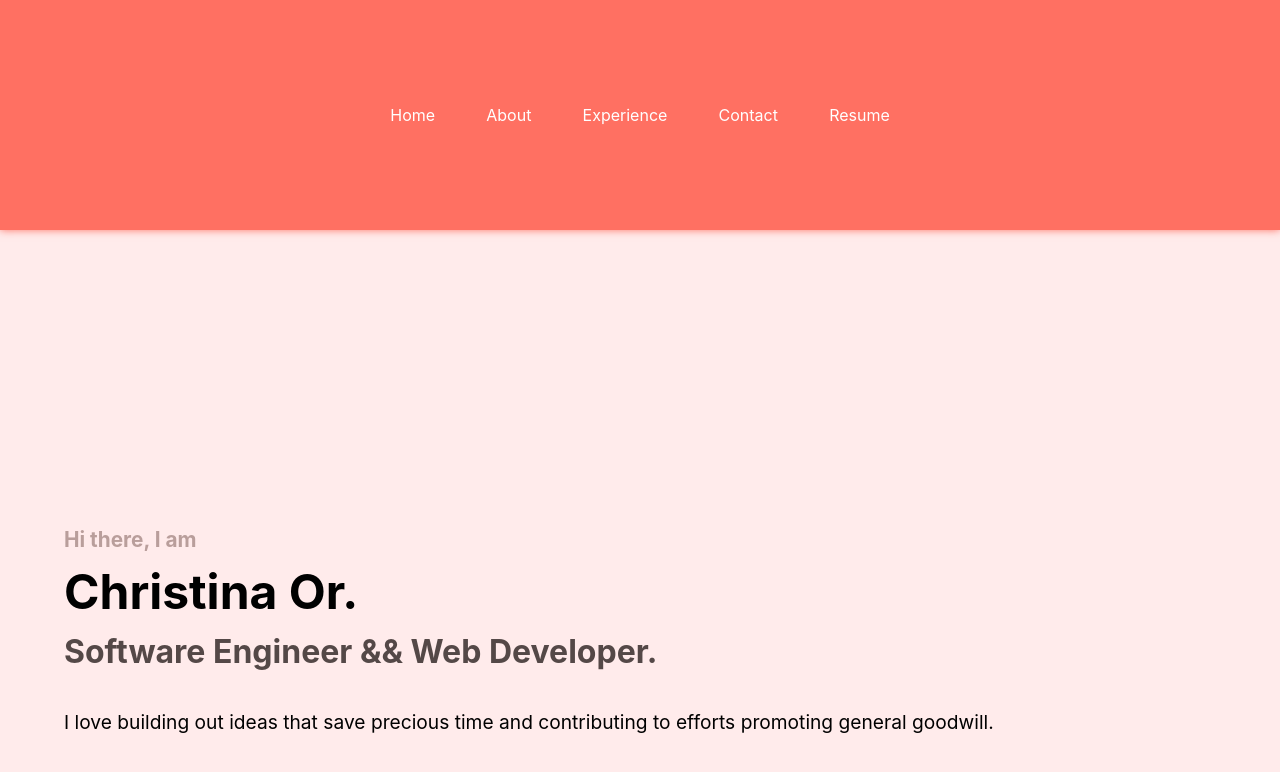
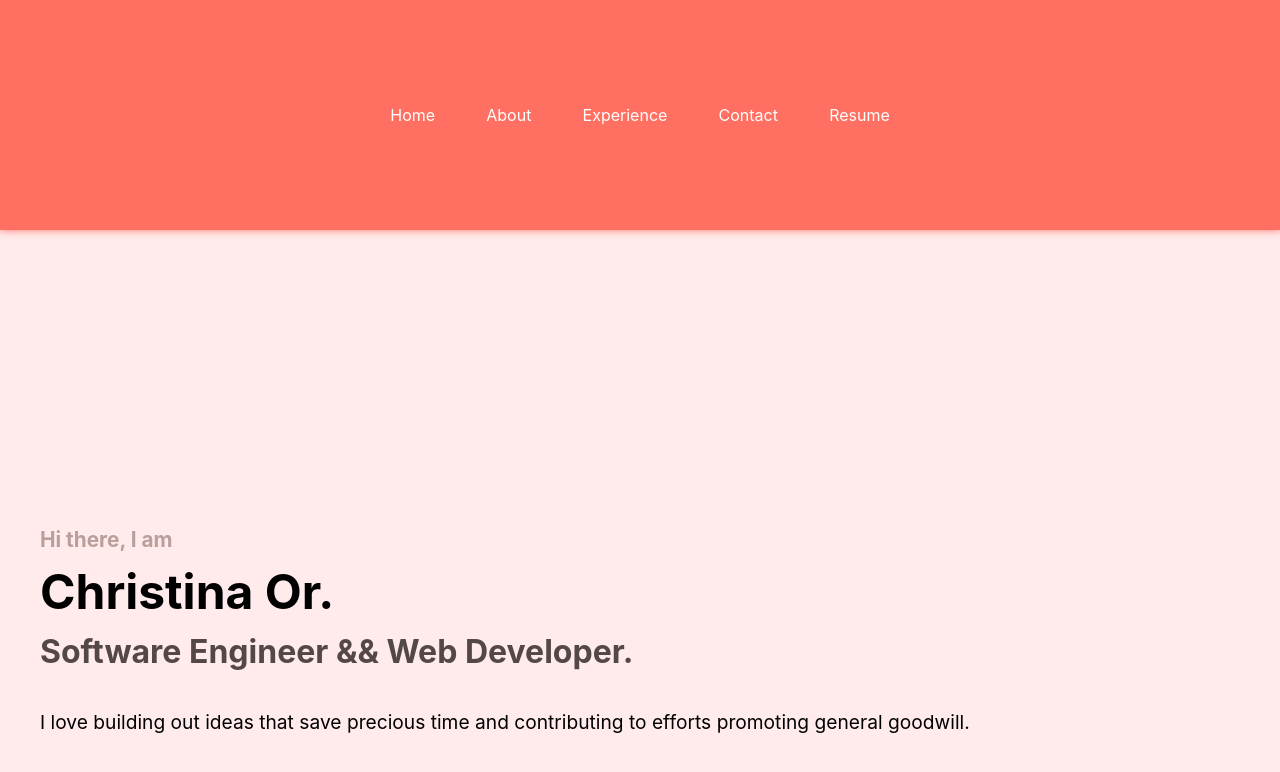
Before and after one commit to christinaor/christinaor.github.io, a React (Vite) app: page / in a window 1280 px wide. Shown: the top 772 px of the page. Built offline with nearby package versions, Linux system fonts and the light colour scheme.

Commit message:
Refactor hero margin and padding

```diff
--- a/src/components/Hero/styles.module.scss
+++ b/src/components/Hero/styles.module.scss
@@ -17,7 +17,7 @@
 }
 
 .hero h1, .hero p {
-  margin: 0 4rem;
+  margin: 0 2.5rem;
 }
 
 .hero h1 {
```
